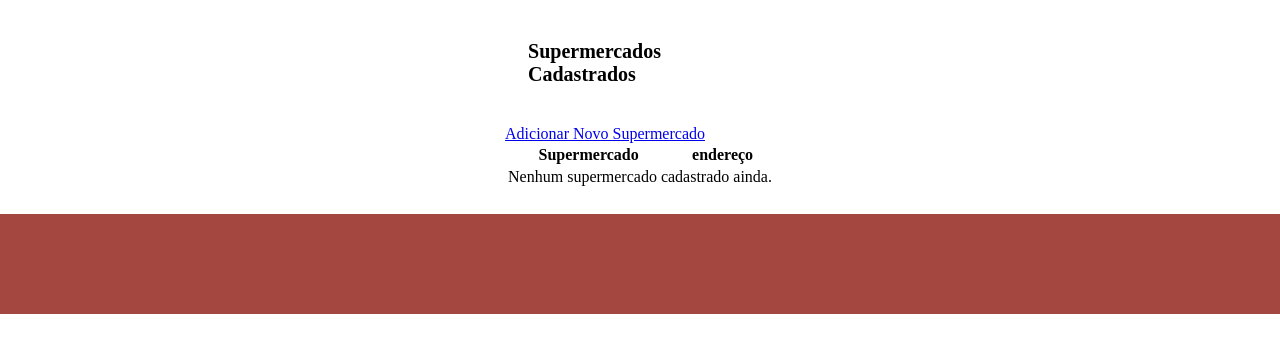
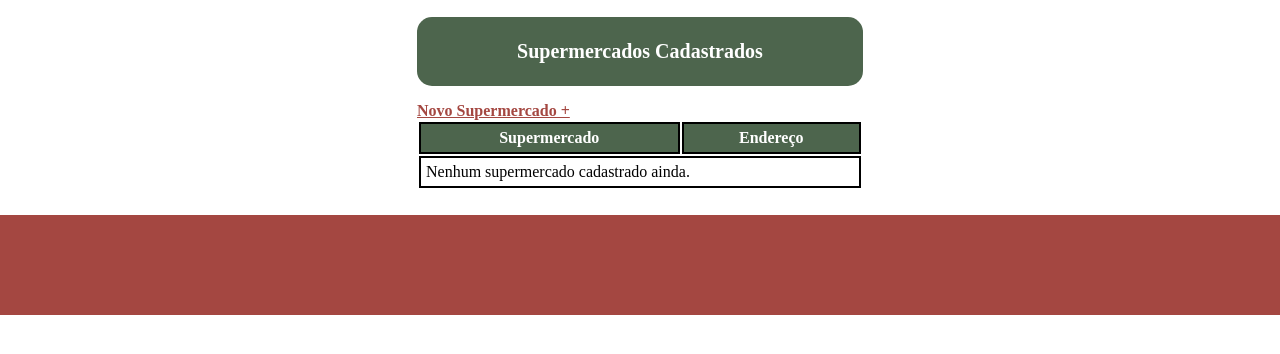
Before and after one commit to Boicote13/Controle_precos, a Django app: page /lista_mercado/ in a window 1280 px wide. Shown: the part 225-579 px from the top of the page. Run offline with Django 5.2, Linux system fonts and the light colour scheme; data that the repository does not hold is empty; some web fonts are replaced.

Commit message:
css improvements

```diff
--- a/notas_fiscais/static/notas_fiscais/style.css
+++ b/notas_fiscais/static/notas_fiscais/style.css
@@ -55,22 +55,41 @@ div.icons {
 /* Home page Elements */
 
 .block {
-    background-color: rgb(117,123,143);
+    background-color: rgb(164,71,65);
     padding: 30px 10px;
     display: grid;
     margin-bottom: 30px;
     align-content: center;
     justify-content: space-evenly;
+    border-radius: 50px;
 }
 
 .inside_block {
+    display: grid;
+    justify-content: center;
     position: relative;
     margin: 25px;
-    padding: 10px;
+    padding: 40px;
     background-color: rgb(234,221,198);
-    width: 750px;
-    height: 500px;
+    /* width: 750px;
+     height: 500px; */
     border-radius: 50px
+}
+
+th, td {
+    border: solid black;
+    border-width: 2px;
+    padding: 5px;
+    /* border-radius: 15px */
+}
+
+th {
+    color: white;
+    margin: 0px;
+}
+
+tr.header {
+    background-color: rgb(77,101,77)
 }
 
 
@@ -86,11 +105,14 @@ h1 {
 }
 
 h2 {
-    color:black;
+    color:white;
+    background-color: rgb(77,101,77);
     font-size: 20px;
     padding: 23px;
-    /* margin-left: 400px; */
-    width: 200px;
+    border-radius: 15px;
+    width: 400px;
+    display: grid;
+    justify-content: center;
 }
 
 h3 {
@@ -119,6 +141,15 @@ input {
 }
 
 
+/* buttons */
+
+a.add {
+    font-weight: bold;
+    color: rgb(164,71,65);
+    width: 200px;
+}
+
+
 /*
 #bac0c5	(186,192,197)
 #b4c7d4	(180,199,212)
--- a/notas_fiscais/templates/notas_fiscais/lista_items.html
+++ b/notas_fiscais/templates/notas_fiscais/lista_items.html
@@ -6,7 +6,7 @@
 
     <table>
         <thead>
-            <tr>
+            <tr class="header">
                 <th>Nome do produto</th>
                 <th>Preço</th>
                 <th>Data</th>
--- a/notas_fiscais/templates/notas_fiscais/lista_notas.html
+++ b/notas_fiscais/templates/notas_fiscais/lista_notas.html
@@ -3,11 +3,11 @@
 {% block content %}
 <div class="page_content">
 <h2>Notas Fiscais Cadastradas</h2>
-<a href="{% url 'adicionar_nota' %}" class="btn btn-success mb-3">Adicionar Nova Nota</a>
+<a href="{% url 'adicionar_nota' %}" class="add">Nova Nota +</a>
 
 <table class="table">
     <thead>
-        <tr>
+        <tr class="header">
             <th>Supermercado</th>
             <th>Data</th>
             <th>Valor Total</th>
--- a/notas_fiscais/templates/notas_fiscais/lista_supermercado.html
+++ b/notas_fiscais/templates/notas_fiscais/lista_supermercado.html
@@ -3,13 +3,13 @@
 {% block content %}
 <div class="page_content">
 <h2>Supermercados Cadastrados</h2>
-<a href="{% url 'criar_supermercado' %}" class="btn btn-success mb-3">Adicionar Novo Supermercado</a>
+<a href="{% url 'criar_supermercado' %}" class="add ">Novo Supermercado +</a>
 
 <table class="table">
     <thead>
-        <tr>
+        <tr class="header">
             <th>Supermercado</th>
-            <th>endereço</th>
+            <th>Endereço</th>
         </tr>
     </thead>
     <tbody>
--- a/notas_fiscais/views.py
+++ b/notas_fiscais/views.py
@@ -98,4 +98,11 @@ def lista_supermercados(request):
     return render(request, 'notas_fiscais/lista_supermercado.html', {'supermercados': supermercados})
 
 def home_page(request):
-    return render(request, 'notas_fiscais/home.html')
+
+    notas = NotaFiscal.objects.select_related().filter()[:10]
+
+    itens = ItemNotaFiscal.objects.all()[:10]
+
+    supermercado = Supermercado.objects.all()[:10]
+
+    return render(request, 'notas_fiscais/home.html', {'notas' : notas, 'itens' : itens, 'supermercado' : supermercado })
```
Also changed, not shown: notas_fiscais/templates/notas_fiscais/home.html (+18 -4 lines), README.md.
